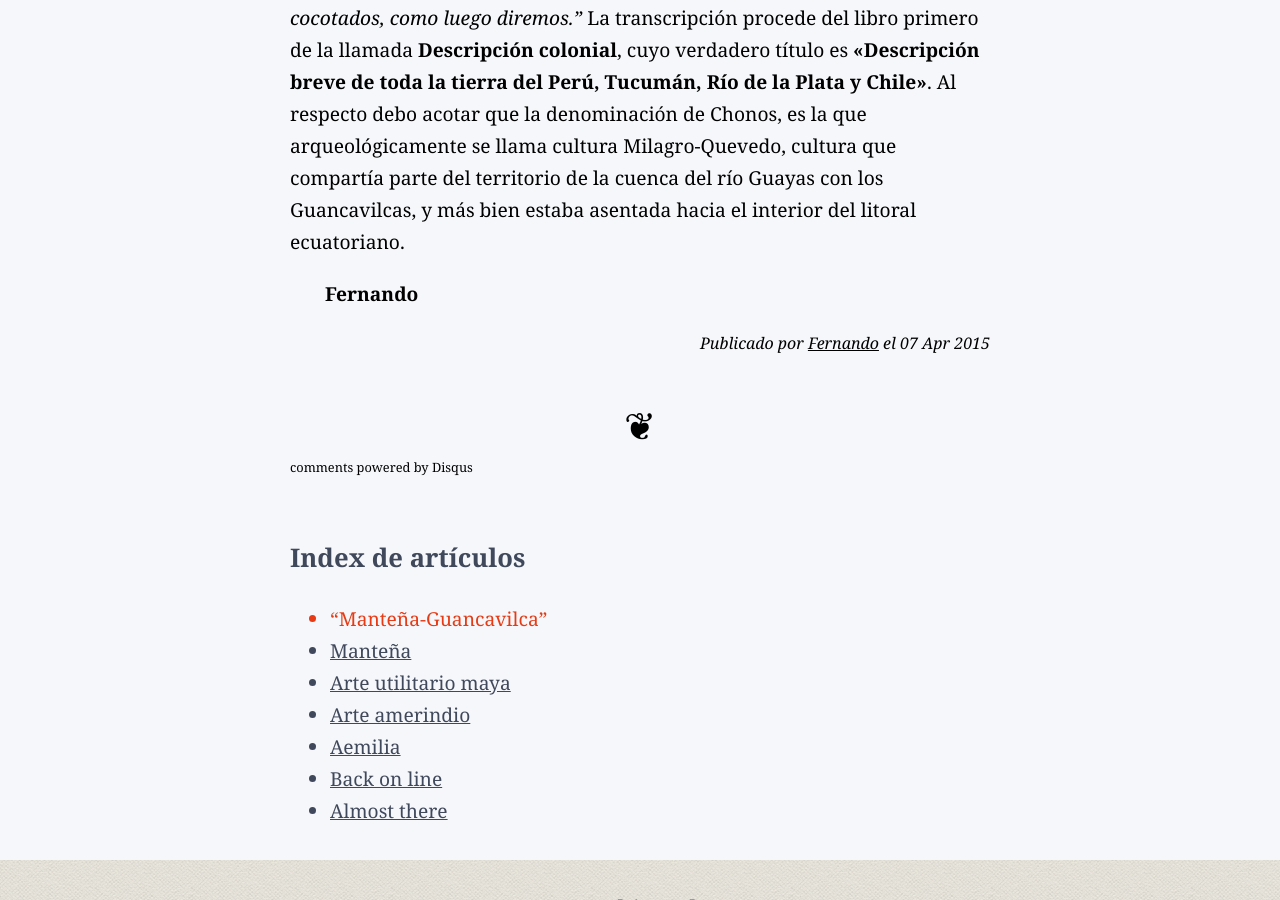
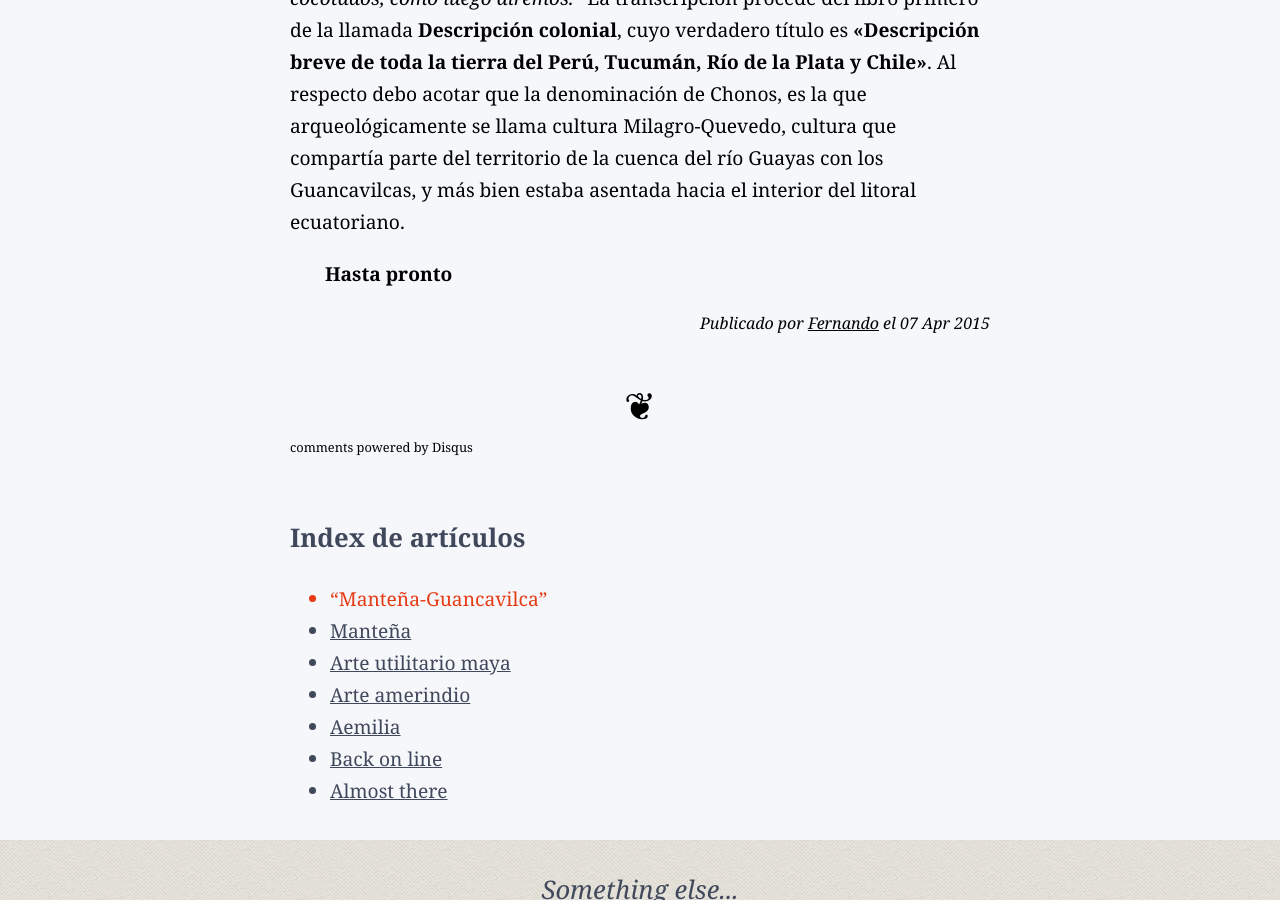
Before and after one commit to fernanz/fernanz.github.io, a Jekyll site: the page built from _posts/2015-04-07-manta2.md, in a window 1280 px wide and 900 px high, scrolled down 2405 px. Built offline with Jekyll 4.4.1, drawn with Linux system fonts in a browser that asks for light colours; some web fonts are replaced; Markdown is read by kramdown in place of the engine named in the settings; comment, search, counter and statistics services are not loaded.

Commit message:
una prueba
si, otra más

```diff
--- a/_posts/2015-04-07-manta2.md
+++ b/_posts/2015-04-07-manta2.md
@@ -7,7 +7,7 @@
 location: Guayaquil, desde mi escritorio.
 ---
 
-<small>El siguiente artículo es una adaptación de aquel que publiqué en mi primer <a href=“http://scriptorum-guayaquilensis.blogspot.com target=“new”>blog</a> bajo el título de “Los chongones, un mono y dos santos”, título que pretendía una serie de tres artículos.</small>
+<h2><small>El siguiente artículo es una adaptación de aquel que publiqué en mi primer <a href=“http://scriptorum-guayaquilensis.blogspot.com target=“new”>blog</a> bajo el título de “Los chongones, un mono y dos santos”, título que pretendía una serie de tres artículos.</small></h2>
 
 Los Chongones, Chanduyes, Colonches y Lampunas (de la isla Puná) estaban entre las grandes comunidades indígenas que poblaron las actuales provincias de Guayas y Santa Elena. En conjunto, para los antropólogos, todas ellas eran una variante de la cultura Manteña, siendo *Emilio Estrada* el primero que los identificó como **"Manteños del Sur"** o **"Huancavilcas"**.
 
@@ -24,4 +24,4 @@
 
 De la referencia anterior, tal parece que para Cieza de León, todos los pueblos mencionados eran Guancavilcas y estaban bajo la jurisdicción de la recién fundada Santiago de Guayaquil; sin embargo, otro cronista casi contemporáneo al referido parece ser más agudo en su observación al discernir entre **Guancavilcas** y **Chonos** que poblaban la ciudad de aquel entonces: se trata del fraile Reginaldo de Lizarraga (1545?-1615) quien anota sobre la ciudad de Guayaquil que: *"Viven en esta ciudad y su distrito dos naciones de indios, unos llamados guamcavillcas, gente bien dispuesta y blanca, limpios en sus vestidos y de buen parecer; los otros se llaman chonos, morenos, no tan políticos como los guamcavillcas; los unos y los otros es gente guerrera; sus armas, arco y flecha. Tienen los chonos mala fama en el vicio nefando; el cabello traen un poco alto y el cogote trasquilado, con lo cual los demás indios los afrentan en burlas y en veras; llámanlos perros chonos cocotados, como luego diremos."* La transcripción procede del libro primero de la llamada **Descripción colonial**, cuyo verdadero título es **&laquo;Descripción breve de toda la tierra del Perú, Tucumán, Río de la Plata y Chile&raquo;**. Al respecto debo acotar que la denominación de Chonos, es la que arqueológicamente se llama cultura Milagro-Quevedo, cultura que compartía parte del territorio de la cuenca del río Guayas con los Guancavilcas, y más bien estaba asentada hacia el interior del litoral ecuatoriano.
 
-**Fernando**
+**Hasta pronto**
```
